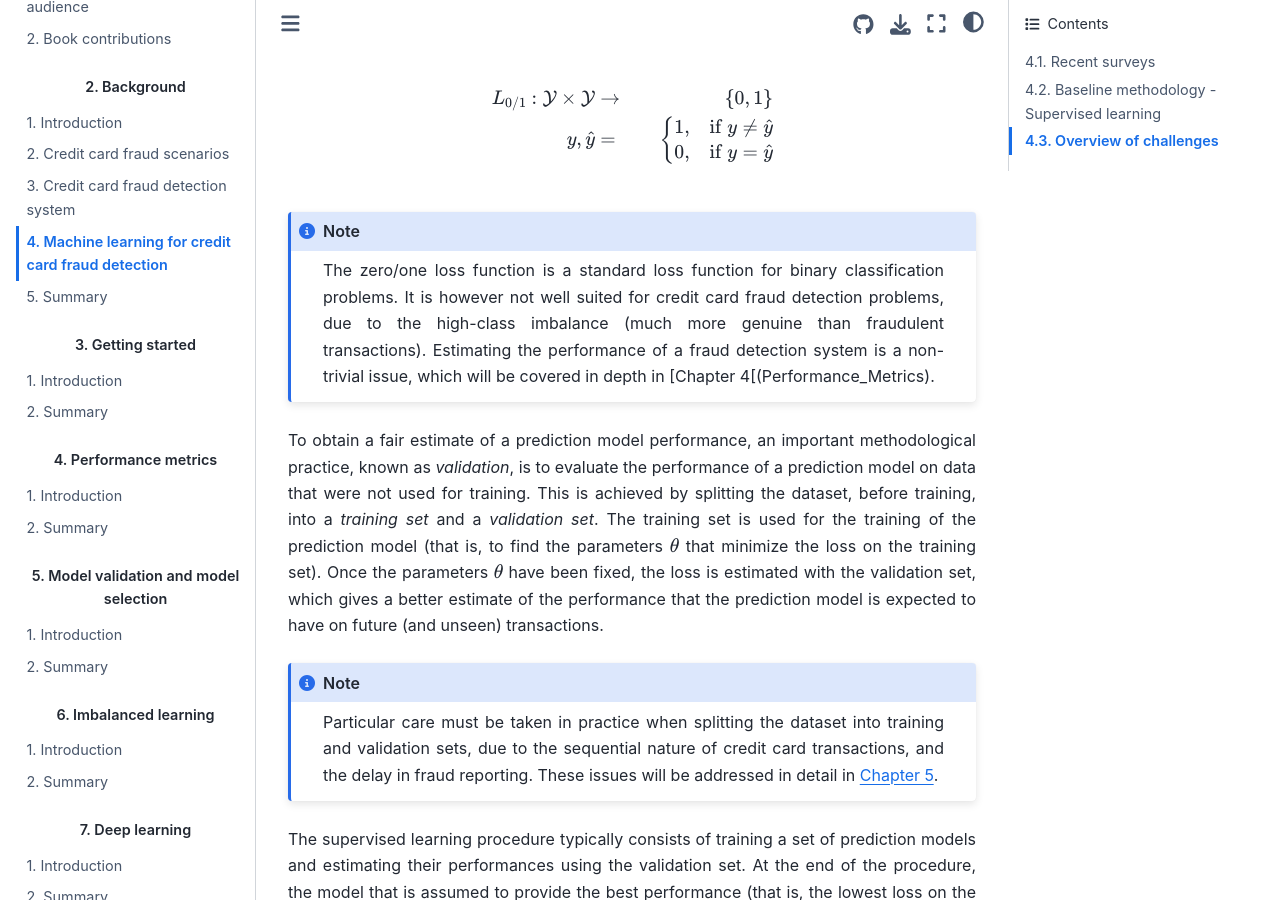
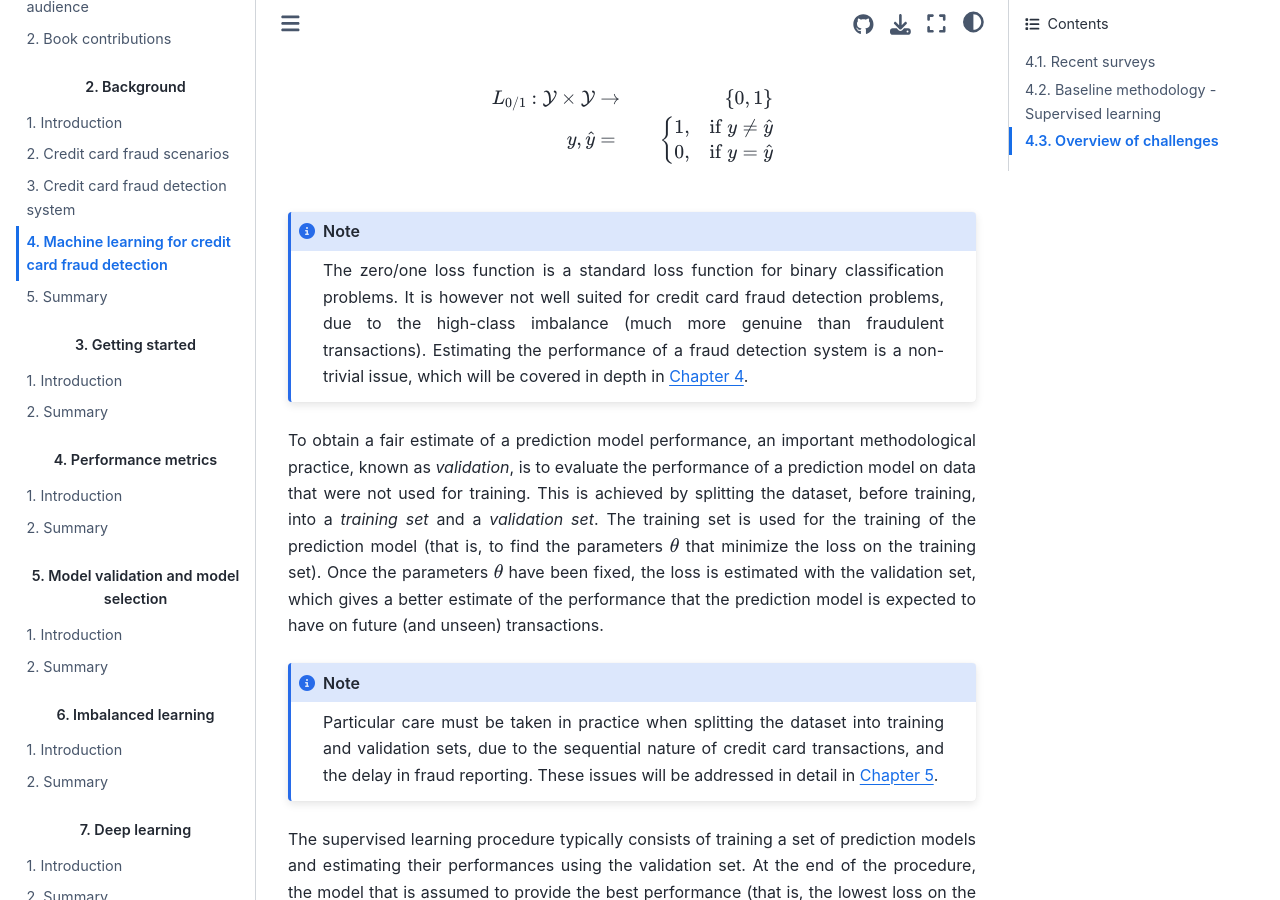
Before and after one commit to Fraud-Detection-Handbook/fraud-detection-handbook, a Jupyter Book: the page built from Chapter_2_Background/MachineLearningForFraudDetection.md, in a window 1280 px wide and 900 px high, scrolled down 4954 px. Built offline with Jupyter Book 1.0.4 settings and Sphinx 7.4.7 and the Sphinx Book theme 1.1.4, drawn with Linux system fonts in a browser that asks for light colours; pages that are not in the unit, such as notebooks, are missing from menus; cross-references to code outside the pages are shown as plain code.

Commit message:
Fix Link
Link for Chapter 4 was malformed with no closing ']' bracket.

````diff
--- a/Chapter_2_Background/MachineLearningForFraudDetection.md
+++ b/Chapter_2_Background/MachineLearningForFraudDetection.md
@@ -86,7 +86,7 @@ y,\hat{y} &= &
 $$
 
 ```{note}
-The zero/one loss function is a standard loss function for binary classification problems. It is however not well suited for credit card fraud detection problems, due to the high-class imbalance (much more genuine than fraudulent transactions). Estimating the performance of a fraud detection system is a non-trivial issue, which will be covered in depth in [Chapter 4[(Performance_Metrics).
+The zero/one loss function is a standard loss function for binary classification problems. It is however not well suited for credit card fraud detection problems, due to the high-class imbalance (much more genuine than fraudulent transactions). Estimating the performance of a fraud detection system is a non-trivial issue, which will be covered in depth in [Chapter 4](Performance_Metrics).
 ```
 
 To obtain a fair estimate of a prediction model performance, an important methodological practice, known as *validation*, is to evaluate the performance of a prediction model on data that were not used for training. This is achieved by splitting the dataset, before training, into a *training set* and a *validation set*.  The training set is used for the training of the prediction model (that is, to find the parameters $\theta$ that minimize the loss on the training set). Once the parameters $\theta$ have been fixed, the loss is estimated with the validation set, which gives a better estimate of the performance that the prediction model is expected to have on future (and unseen) transactions.
````
